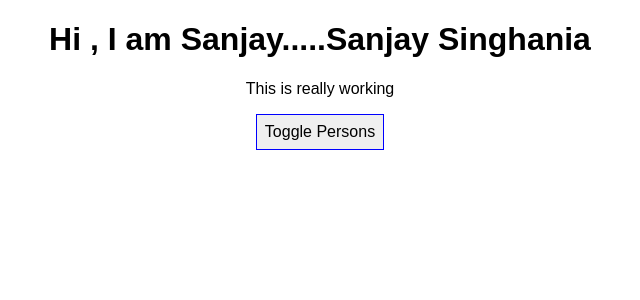
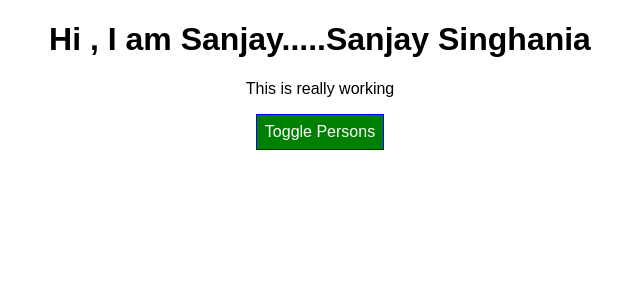
Before and after one commit to ashishchopra11/React-Practice, a React (Create React App) app: page / in a window 1280 px wide. Shown: the top 300 px of the page, without its empty margins (320-960 px from the left). Built offline with nearby package versions, Linux system fonts and the light colour scheme.

Commit message:
Styled Component

```diff
--- a/src/App.js
+++ b/src/App.js
@@ -5,14 +5,14 @@ import styled from 'styled-components';
 import Person from './Person/Person';
 
 const StyledButton = styled.button`
-    background-color:'green',
+    background-color:${props =>props.alt ? 'red' : 'green'};
     color: white;
     font: inherit;
     border: 1px solid blue;
     padding: 8px;
     cursor: pointer;
     &:hover {
-      background-color: lightgreen;
+      background-color: ${props => props.alt ? 'salmon' : 'lightgreen'};
       color: black;
 }
 `;
@@ -90,11 +90,11 @@ class App extends Component {
 
       </div>
       );
-      style.backgroundColor = 'red';
-      style[':hover'] ={
-        backgroundColor: 'salmon',
-        color: 'black'
-      }
+      // style.backgroundColor = 'red';
+      // style[':hover'] ={
+      //   backgroundColor: 'salmon',
+      //   color: 'black'
+      // }
     }
     const classes = [];
     if(this.state.persons.length <= 2){
@@ -110,6 +110,7 @@ class App extends Component {
       <h1>Hi , I am Sanjay.....Sanjay Singhania</h1>
       <p className={classes.join(' ')}> This is really working</p>
       <StyledButton
+        alt={this.state.showPersons}
         onClick={this.togglePersonsHandler}>Toggle Persons</StyledButton>
        {persons}
      </div>
```
